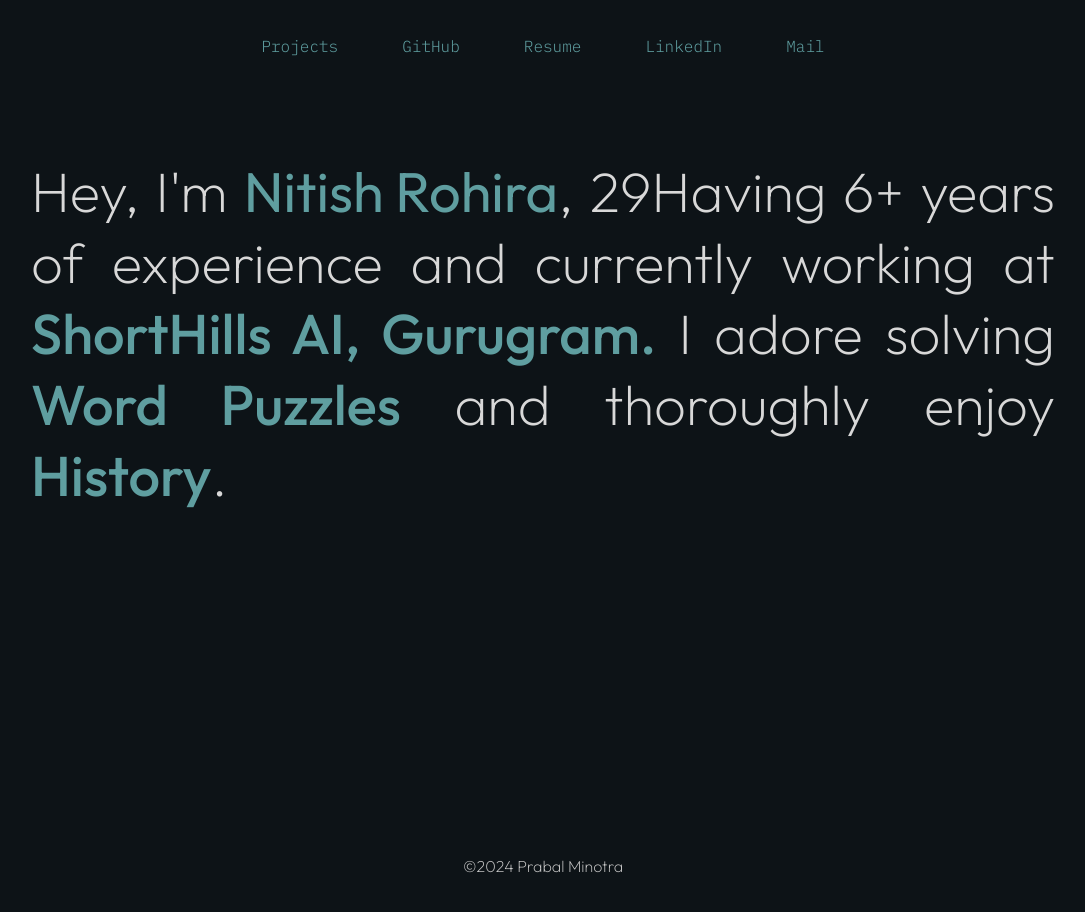
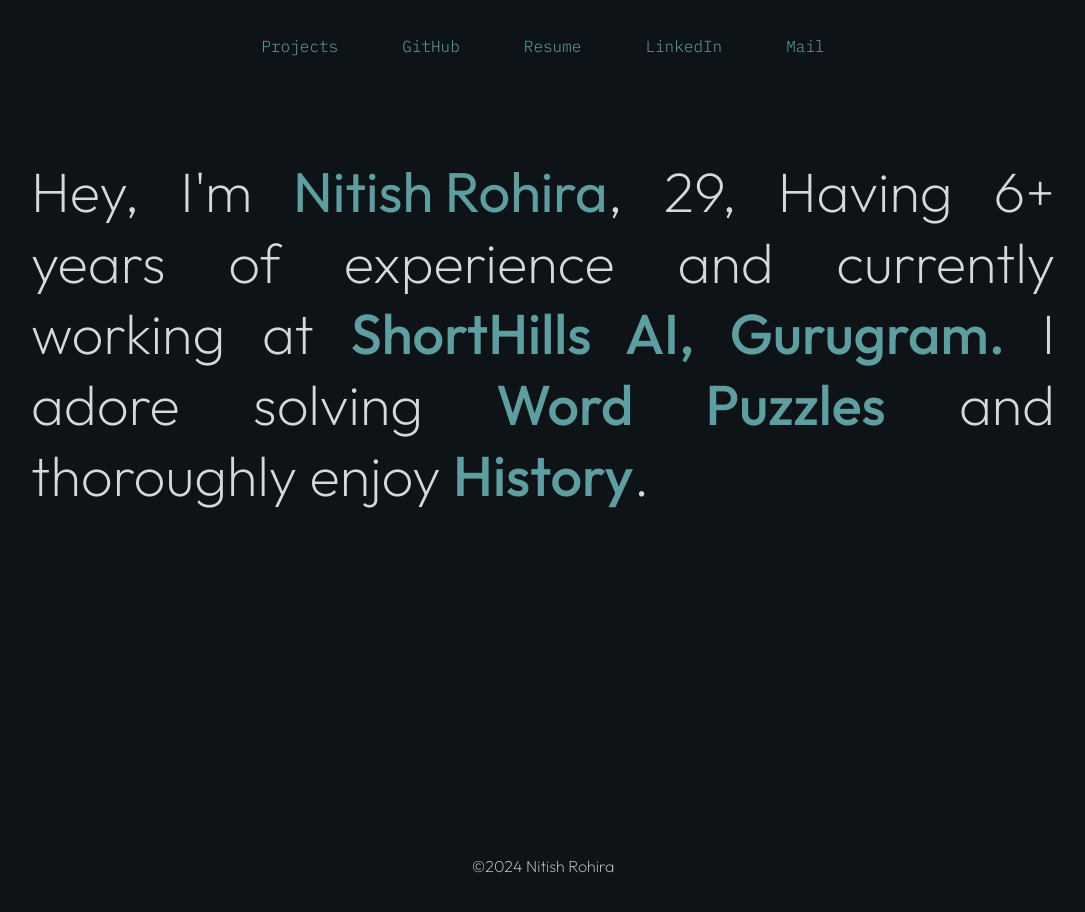
Before and after one commit to Nitish-rohira/Nitish-rohira.github.io, a plain HTML site: page index.html in a window 1280 px wide. Shown: the whole page, without its empty margins (97-1182 px from the left). Drawn offline with Linux system fonts and the light colour scheme.

Commit message:
Necessary changes

```diff
--- a/index.html
+++ b/index.html
@@ -9,7 +9,7 @@
         gtag('config', 'G-E52RM94N23');
     </script>
     <meta name="viewport" content="with=device-width, initial-scale=1.0">
-    <title>prabal's nest</title>
+    <title>Nitish's Nest</title>
     <link rel="stylesheet" href="stylecc.css">
     <link rel="icon" type="image/x-icon" href="emb.jpeg">
     <link rel="preconnect" href="https://fonts.googleapis.com">
@@ -30,7 +30,7 @@
                     </li>
                     <li><a href="Nitish-Kumar-Rohira.pdf" target="_blank" rel="noopener noreferrer">Resume</a>
                     </li>
-                    <li><a href="https://www.linkedin.com/in/prabal-minotra-72352b252/" target="_blank" rel="noopener noreferrer">LinkedIn</a></li>
+                    <li><a href="https://www.linkedin.com/in/nitish-kumar-rohira-84377b126/" target="_blank" rel="noopener noreferrer">LinkedIn</a></li>
                     <li><a href="mailto:nitishrohira@gmail.com" target="_blank" rel="noopener noreferrer">Mail</a></li>
                     <!-- <li><a href="indexmeme.html">Me</a></li> -->
                 </ul>
@@ -39,11 +39,11 @@
         <div class="text-box">
             <!-- <img src="Group 1.jpg"> -->
             <h1>Hey, I'm <span class="tooltip"><b>Nitish Rohira</b>
-                    <span class="tooltiptext"><img src="prbl3.jpg" alt="Prabal Minotra"></span>
+                    <span class="tooltiptext"><img src="github_profile.jpg" alt="Nitish Rohira"></span>
                 </span>,
                 <script>
                     document.write(new Date().getFullYear() - 1995);
-                </script>Having 6+ years of experience and currently working at <a href="https://www.shorthills.ai/" target="_blank" rel="noreferrer">ShortHills AI, Gurugram.</a> I adore solving <a href="https://www.nytimes.com/crosswords/game/mini" target="_blank" rel="noreferrer">Word
+                </script>, Having 6+ years of experience and currently working at <a href="https://www.shorthills.ai/" target="_blank" rel="noreferrer">ShortHills AI, Gurugram.</a> I adore solving <a href="https://www.nytimes.com/crosswords/game/mini" target="_blank" rel="noreferrer">Word
                     Puzzles</a> and thoroughly enjoy <a href="https://www.youtube.com/playlist?list=PLUaQmDAYhFGCHUfSJc5pANqmLJN5w1JjE" target="_blank" rel="noreferrer">History</a>.
 
             </h1>
@@ -77,7 +77,7 @@
     </script>
 
     <footer class="footer">
-        <h4>©<span id="currentYear">2024</span> Prabal Minotra</h4>
+        <h4>©<span id="currentYear">2024</span> Nitish Rohira</h4>
     </footer>
 
     <script>
```
Also changed, not shown: github_profile.jpg (added).
